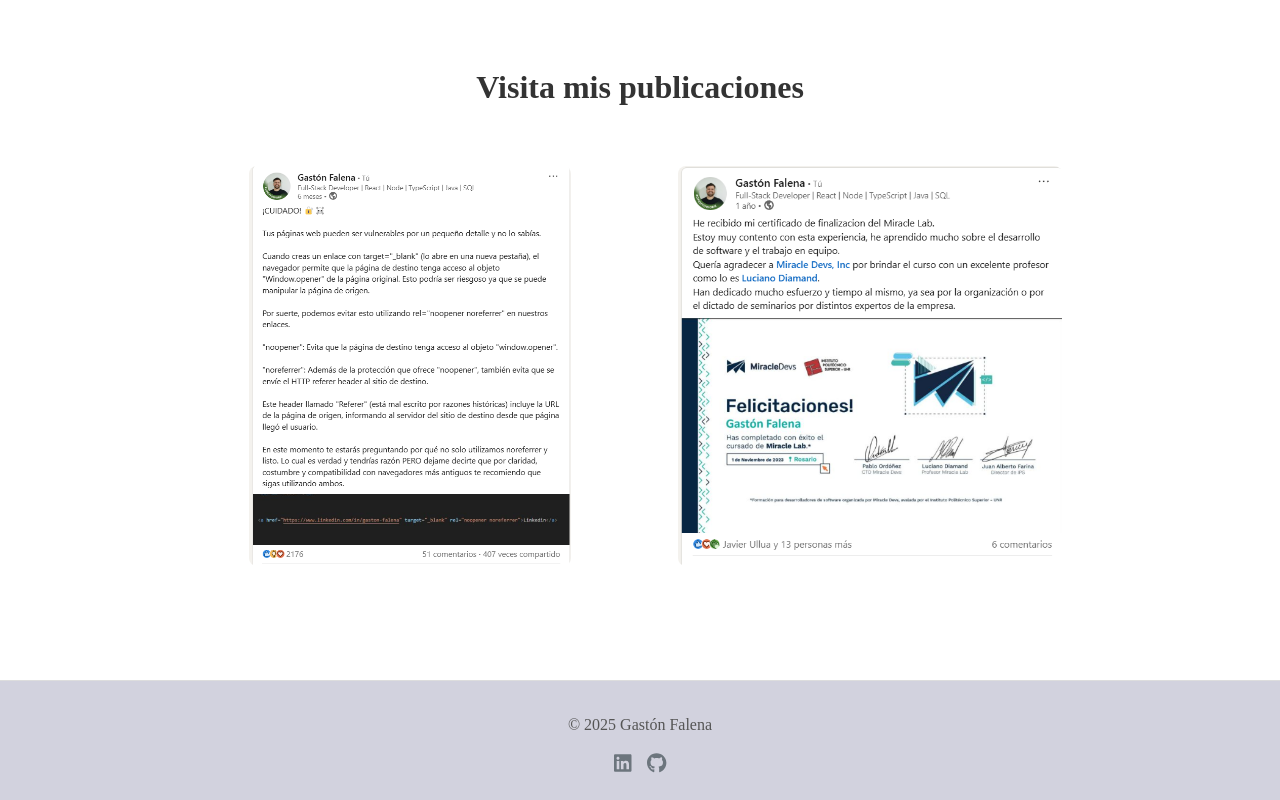
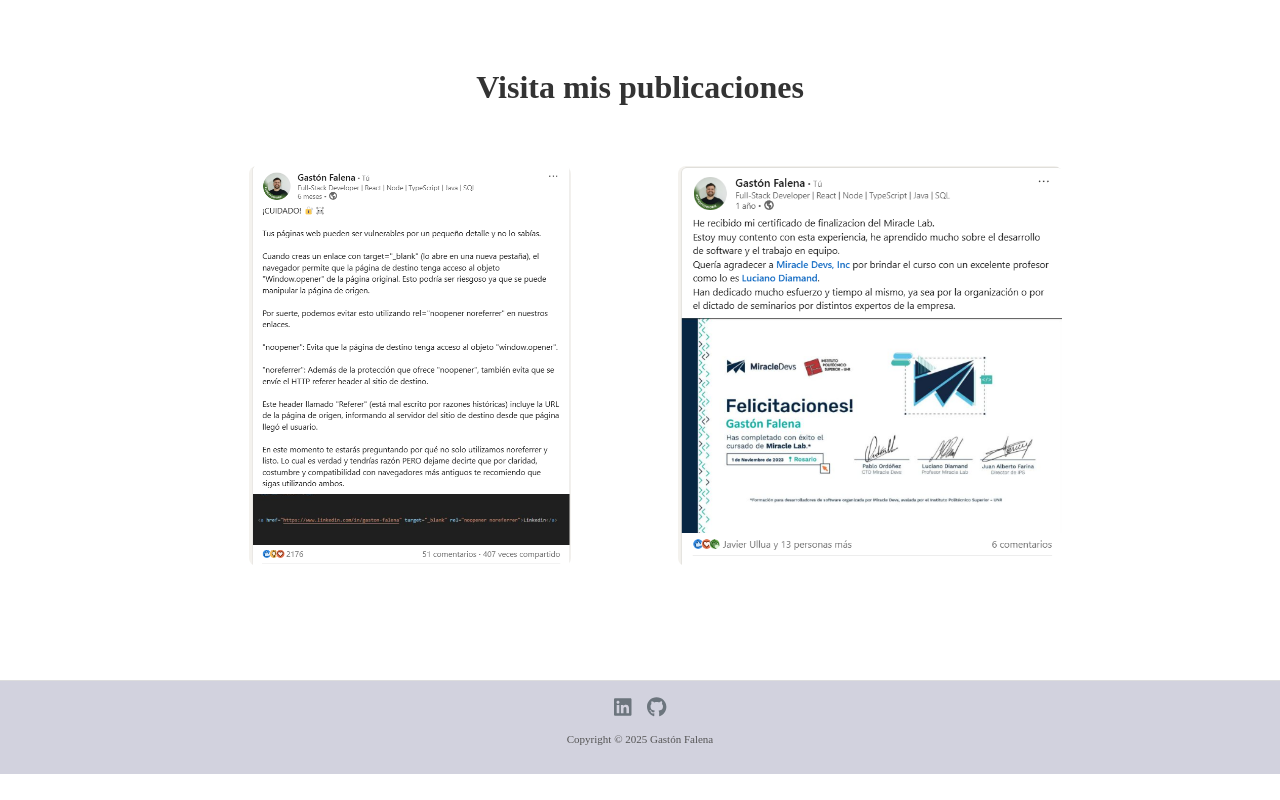
Before and after one commit to gastonfalena/PorfolioWeb, a React (Vite) app: page / in a window 1280 px wide. Shown: the part 3264-4064 px from the top of the page. After the commit the page ends 4038 px from the top, so only its background shows below. Built offline with nearby package versions, Linux system fonts and the light colour scheme.

Commit message:
chore: add font family to footer

```diff
--- a/src/components/footer/footer.css
+++ b/src/components/footer/footer.css
@@ -34,6 +34,10 @@
   .links2 a:hover {
     color: #343a40;
   }
+  .copy{
+    font-size: 11px;
+    font-family:serif;
+  }
 
 /* Botón para volver arriba */
 .scroll-to-top {
--- a/src/components/footer/index.tsx
+++ b/src/components/footer/index.tsx
@@ -12,8 +12,7 @@
   return (
     <footer className="footer">
     <div className="container5">
-      <p className="text-sm mb-2">© {new Date().getFullYear()} Gastón Falena</p>
-        <div className="links2">
+    <div className="links2">
                   <a href="https://www.linkedin.com/in/gaston-falena/" target="_blank" rel="noopener noreferrer">
                     <FontAwesomeIcon icon={faLinkedin} />
                   </a>
@@ -21,6 +20,8 @@
                     <FontAwesomeIcon icon={faGithub} />
                   </a>
                 </div>
+      <p className='copy'>Copyright © {new Date().getFullYear()} Gastón Falena</p>
+
     </div>
     <button className="scroll-to-top" onClick={scrollToTop}>
         <img src='volver-arriba.png'  alt="Volver arriba" className="scroll-icon"/>
```
